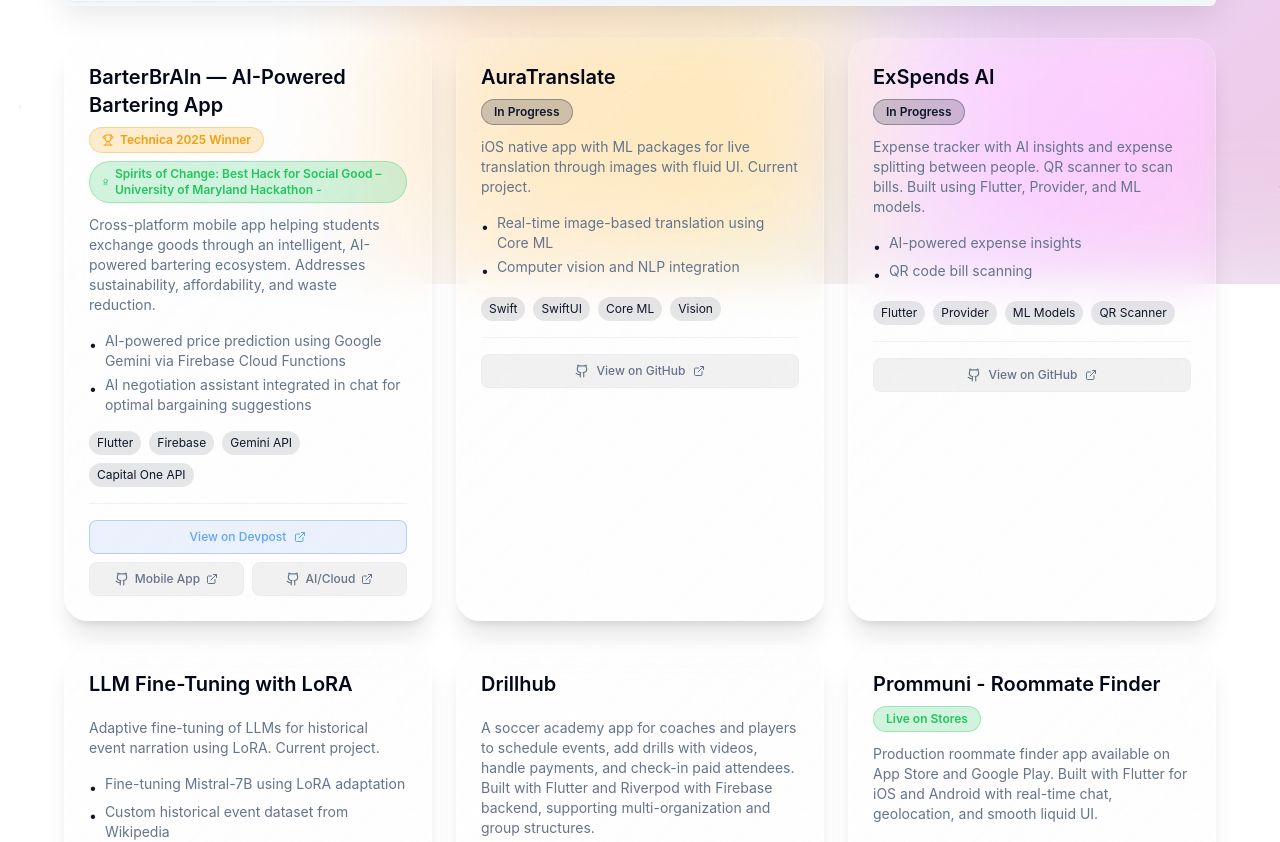
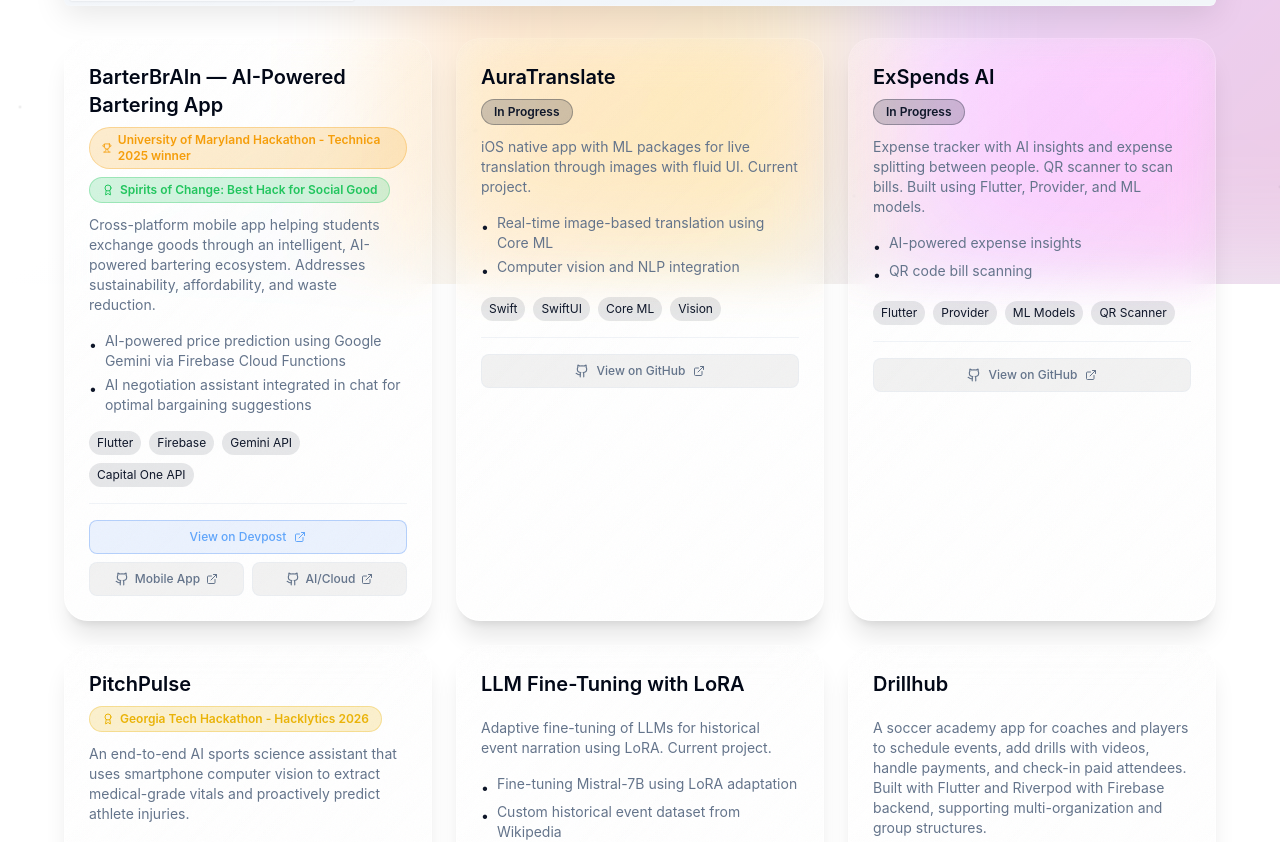
Before and after one commit to prithvisaran3/portfolio, a Next.js app: page /projects in a window 1280 px wide. Shown: the part 516-1358 px from the top of the page. Built offline with nearby package versions, Linux system fonts and the light colour scheme; no server answers.

Commit message:
fix(ui): dynamic hackathon pills and reorder PitchPulse

```diff
--- a/app/projects/page.tsx
+++ b/app/projects/page.tsx
@@ -27,6 +27,7 @@ async function ProjectsContent() {
 
   // Define priority projects order (Top to Bottom after "In Progress")
   const orderedPriorityProjects = [
+    "PitchPulse",
     "LLM Fine-Tuning with LoRA",
     "Drillhub",
     "Prommuni - Roommate Finder",
--- a/components/ios/ProjectCard.tsx
+++ b/components/ios/ProjectCard.tsx
@@ -47,22 +47,31 @@ export function ProjectCard({ project, index }: ProjectCardProps) {
               </h3>
               <div className="flex flex-wrap gap-2 mt-2">
                 {project.isAwardWinner && project.award && (() => {
-                  // Extract award name (everything before "– Technica 2025" or "Technica 2025")
                   const awardText = project.award;
-                  const technicaIndex = awardText.indexOf("– Technica");
-                  const awardName = technicaIndex > 0
-                    ? awardText.substring(0, technicaIndex).trim()
-                    : awardText.replace(/Technica 2025.*/i, "").trim();
+                  let hackathonName = "Award Winner";
+                  let categoryName = awardText;
+
+                  if (awardText.includes(" – ")) {
+                    const parts = awardText.split(" – ");
+                    categoryName = parts[0].trim();
+                    hackathonName = parts[1].trim();
+                  } else {
+                    const dashIndex = awardText.indexOf(" - ");
+                    if (dashIndex > 0) {
+                      categoryName = awardText.substring(0, dashIndex).trim();
+                      hackathonName = awardText.substring(dashIndex + 3).trim();
+                    }
+                  }
 
                   return (
                     <>
                       <span className="inline-flex items-center gap-1.5 px-3 py-1 text-xs font-semibold rounded-full border bg-amber-500/20 text-amber-500 border-amber-500/30">
                         <Trophy className="w-3 h-3" />
-                        <span>Technica 2025 Winner</span>
+                        <span>{hackathonName}</span>
                       </span>
                       <span className="inline-flex items-center gap-1.5 px-3 py-1 text-xs font-semibold rounded-full border bg-green-500/20 text-green-500 border-green-500/30">
                         <Award className="w-3 h-3" />
-                        <span>{awardName}</span>
+                        <span>{categoryName}</span>
                       </span>
                     </>
                   );
--- a/content/featured-projects.json
+++ b/content/featured-projects.json
@@ -319,7 +319,6 @@
     "image": "/projects/pitchpulse.png",
     "featured": true,
     "category": "ml",
-    "award": "Georgia Tech Hackathon - Hacklytics 2026",
-    "isAwardWinner": true
+    "award": "Georgia Tech Hackathon - Hacklytics 2026"
   }
 ]
```
Also changed, not shown: components/CopyProtection.tsx (indentation only).
